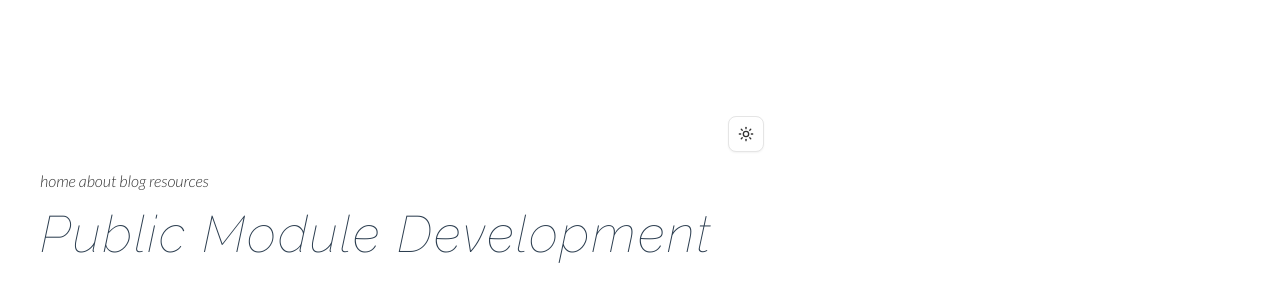
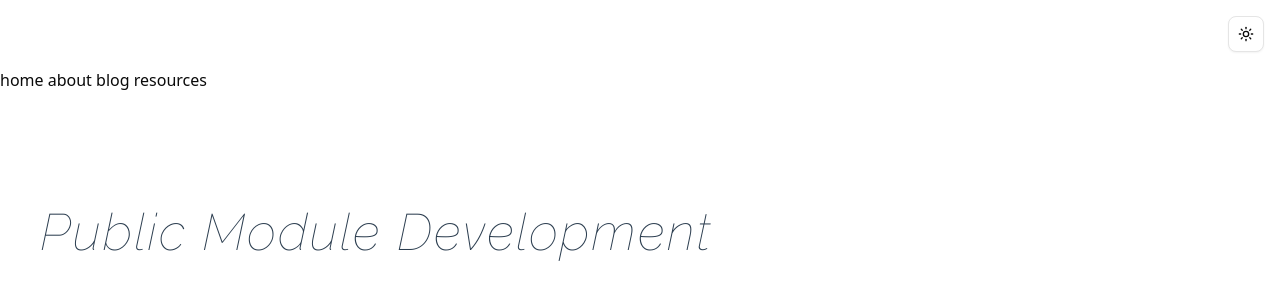
Before and after one commit to cjs675/webpage, a SvelteKit app: page / in a window 1280 px wide. Shown: the top 302 px of the page. Built offline with nearby package versions, Linux system fonts and the light colour scheme.

Commit message:
remove global styling of <body

```diff
--- a/src/routes/+page.svelte
+++ b/src/routes/+page.svelte
@@ -18,7 +18,7 @@
         letter-spacing: 2px; /* Adds to the sleek look */
     }
 
-    :global(body) {
+    :global(h1) {
         font-family: "Lato", "Helvetica Neue", Arial, sans-serif;
         line-height: 1.6;
         color: #333;
```
